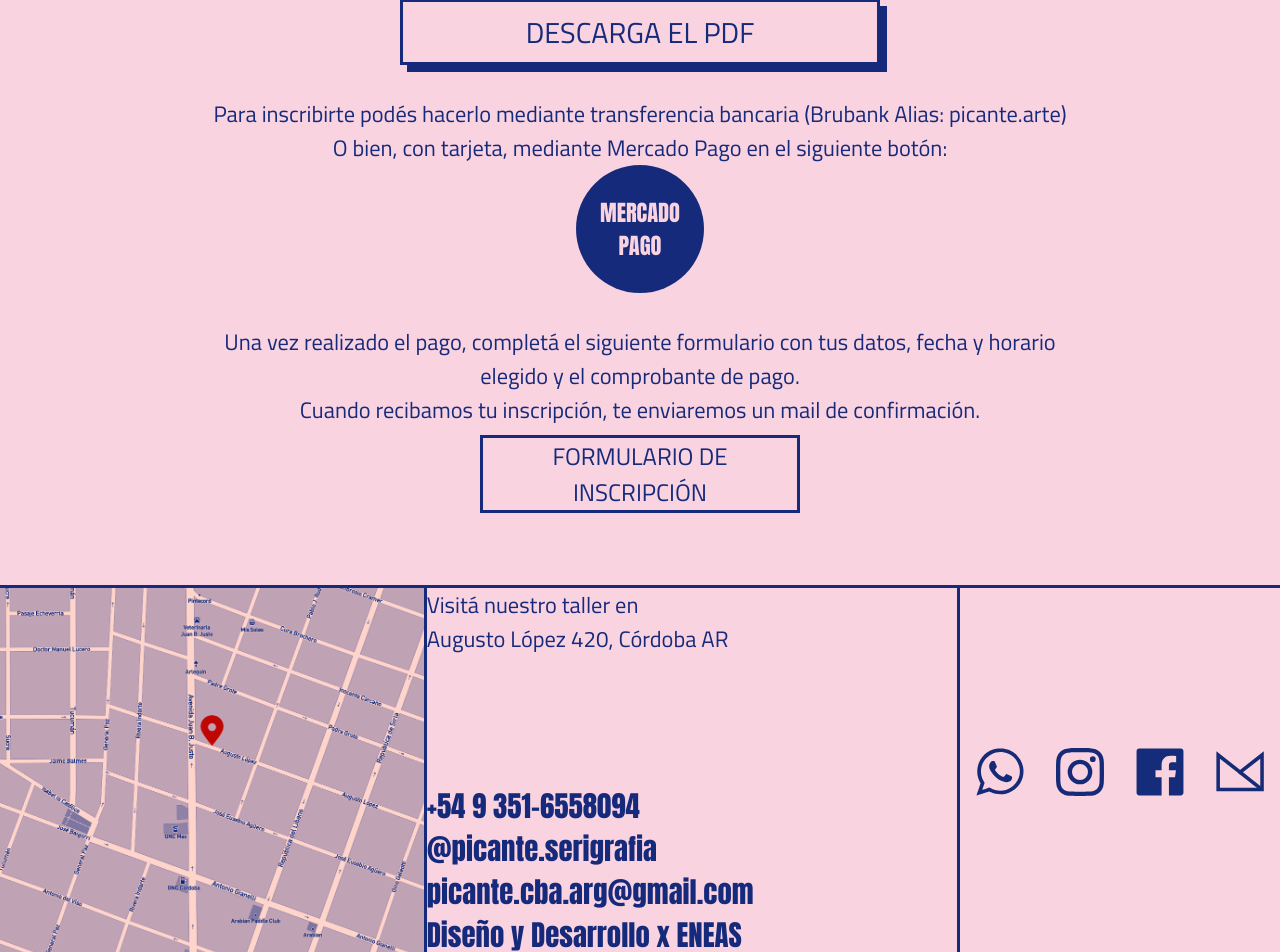
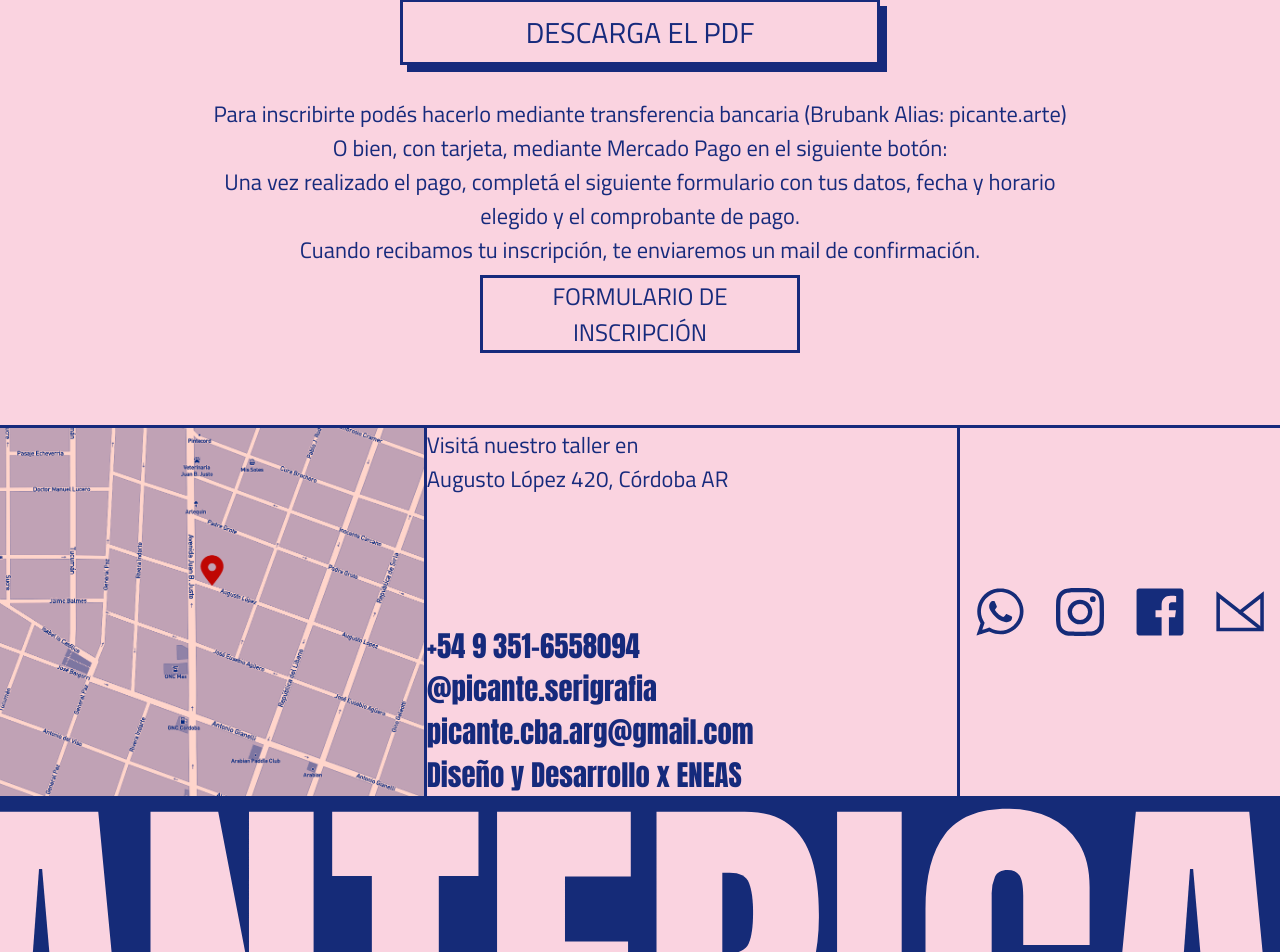
Before and after one commit to eneasbaroni/Picante-Next, a Next.js app: page /cursos in a window 1280 px wide. Shown: the part 1391-2343 px from the top of the page. Built offline with nearby package versions, Linux system fonts and the light colour scheme.

Commit message:
Mercado Pago BTN

```diff
--- a/pages/cursos.js
+++ b/pages/cursos.js
@@ -1,7 +1,24 @@
 import Layout from '../components/Layout/Layout'
+import Script from 'next/script'
+import { useEffect, useState } from 'react';
 
+const Cursos = () => {
+  const [scriptOnLoad, setScriptOnLoad] = useState(false)
 
-const cursos = () => {
+  /* insertar boton de MP en div */
+  const insertarBotonMP = () => {
+    if (typeof document === 'undefined') return;
+    const mpButton = document.querySelector('.mercadopago-button');
+    const divButton = document.getElementById('mpDiv');
+    if (mpButton) {
+      divButton.appendChild(mpButton);
+    }
+  }
+
+  useEffect(() => {
+    insertarBotonMP();
+  }, [scriptOnLoad]);
+
 
   return (
     <Layout>
@@ -23,12 +40,21 @@ const cursos = () => {
                 </p>
                 <h4>QUERES SABER MAS SOBRE ESTE CURSO?</h4>
                 <a href="./documents/EXPERIENCIA_PICANTE-23.pdf" className='donwloadBtn' download>DESCARGA EL PDF</a>
-
                 <p>
                   Para inscribirte podés hacerlo mediante transferencia bancaria (Brubank Alias: picante.arte)<br/>
                   O bien, con tarjeta, mediante Mercado Pago en el siguiente botón:
                 </p>
-                <a href="https://mpago.la/1MNCLhU" rel='noreferrer' target="_blank" className='mpButton'><p>MERCADO PAGO</p></a>
+
+                <Script
+                  src="https://www.mercadopago.com.ar/integrations/v1/web-payment-checkout.js"
+                  data-preference-id="178809126-e10e745c-a9a2-40ae-827c-38019ab39fad"
+                  data-source="button"
+                  data-button-label="PAGAR"
+                  onLoad={() => setScriptOnLoad(true)}
+
+                />
+                <div id='mpDiv'></div>
+                {/* <a href="https://mpago.la/1MNCLhU" rel='noreferrer' target="_blank" className='mpButton'><p>MERCADO PAGO</p></a> */}
 
                 <p>
                   Una vez realizado el pago, completá el siguiente formulario con tus datos, fecha y horario elegido y el comprobante de pago.<br/>
@@ -42,4 +68,4 @@ const cursos = () => {
   )
 }
 
-export default cursos
+export default Cursos
--- a/styles/cursos.css
+++ b/styles/cursos.css
@@ -83,16 +83,16 @@
   transform: translate(7px, 7px);
 }
 
-.mpButton {
-  color: var(--main-bg);
+.mpButton, .mercadopago-button {
+  color: var(--main-bg) !important;
   grid-column: 1 / span 12;
   text-align: center;
-  padding: 0;
+  padding: 0 ;
   width: 8rem;
   height: 8rem;
-  border-radius: 50%;
+  border-radius: 50% !important;
   margin: 0 auto 2rem;
-  background-color: var(--main-color);
+  background-color: var(--main-color) !important;
   cursor: pointer;
   display: flex;
   flex-direction: column;
@@ -101,15 +101,15 @@
   transition: transform 2s ease-in-out;
 }
 
-.mpButton:hover {
+.mpButton:hover, .mercadopago-button:hover {
   transform: rotate(360deg);
 }
 
-.mpButton p {
-  font-size: 1.4rem;
+.mpButton *, .mercadopago-button {
+  font-size: 1.4rem !important;
   color: var(--main-bg);
   font-weight: 500;
-  font-family: 'Anton', sans-serif;
+  font-family: 'Anton', sans-serif !important;
 }
 
 .cursoFormularioBtn {
```
